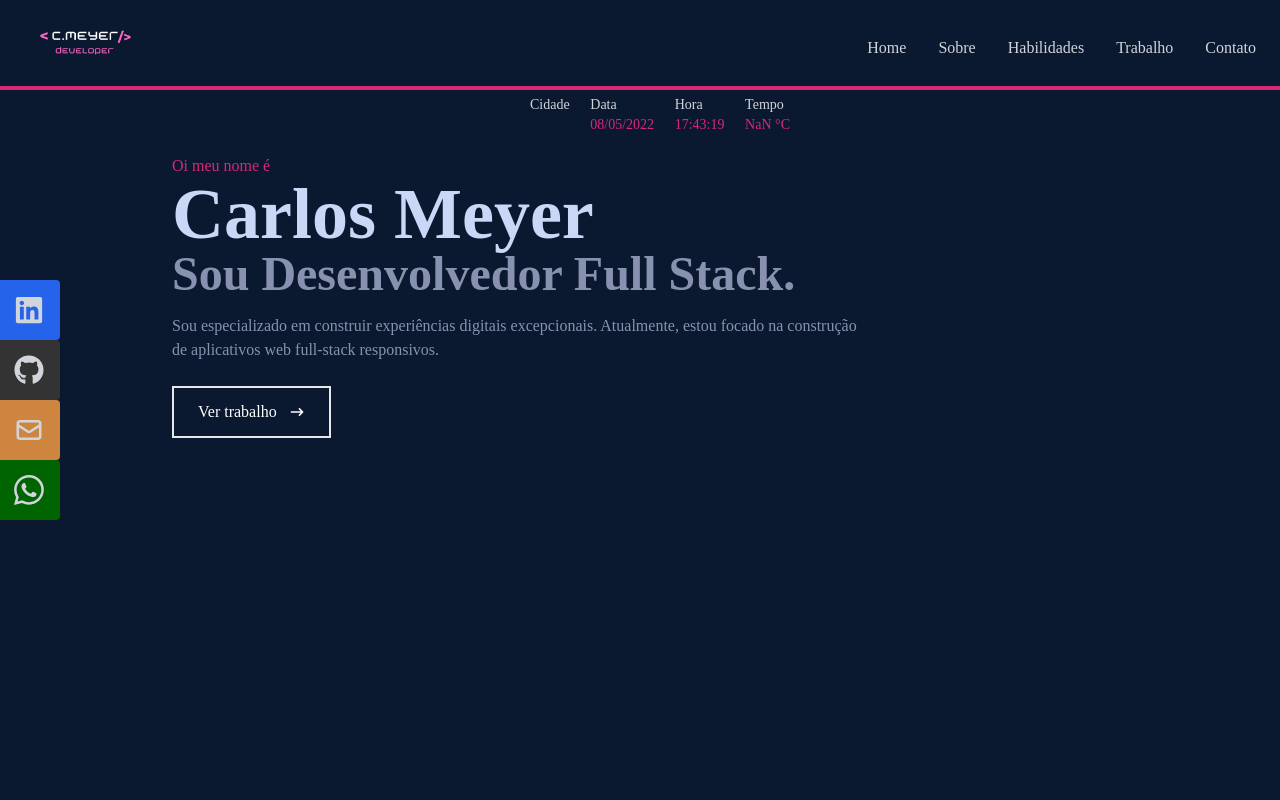
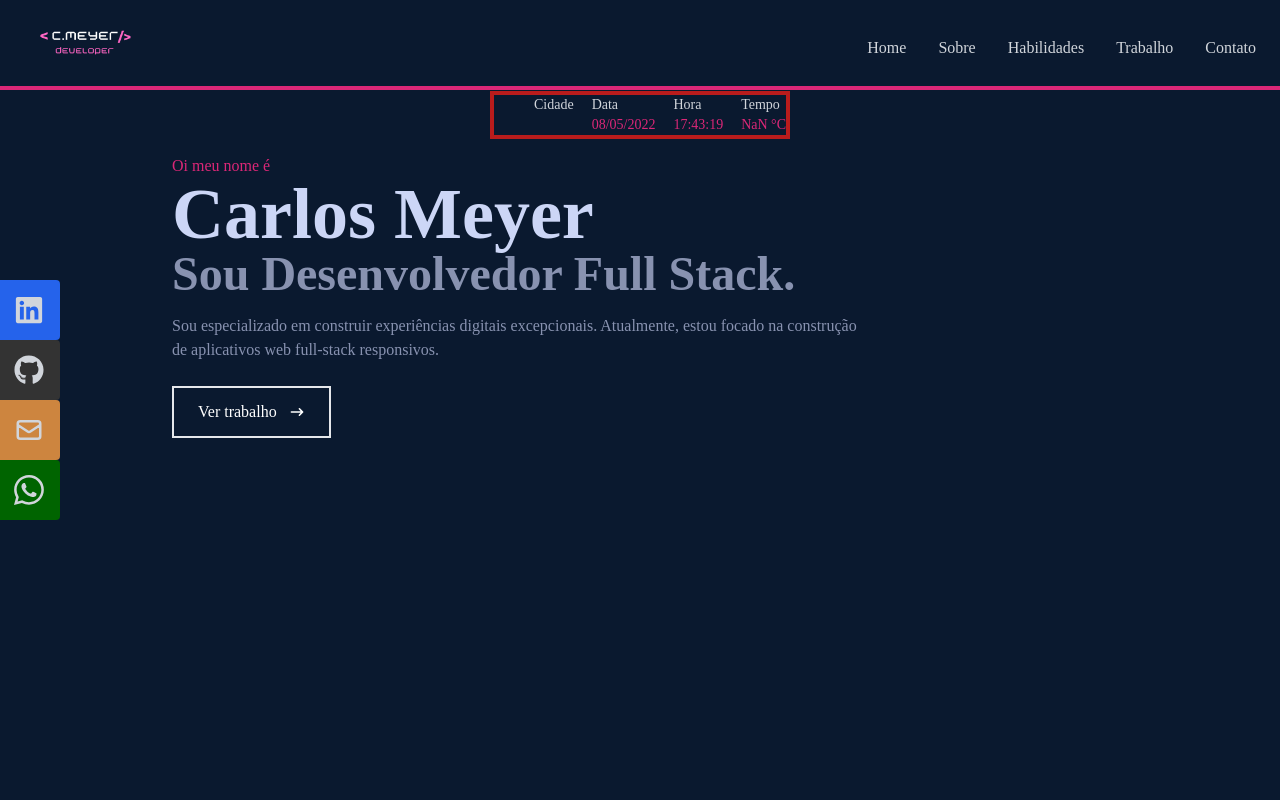
Before and after one commit to CarlosMeyer2021/portifolio, a React (Create React App) app: page / in a window 1280 px wide. Shown: the top 800 px of the page. Built offline with nearby package versions, Linux system fonts and the light colour scheme; no server answers.

Commit message:
portifolio v2.01

```diff
--- a/src/components/Clima.jsx
+++ b/src/components/Clima.jsx
@@ -43,7 +43,7 @@ const Clima = () => {
     /*Celular fica hidden*/
     <div className='flex justify-center items-center w-full bg-transparent text-sm text-gray-300 '>
 
-      <div className='fixed flex mt-[230px] justify-between items-center w-[300px] bg-transparent text-sm text-gray-300 pl-[40px]'>
+      <div className='fixed flex mt-[230px] justify-between items-center lg:w-[300px] md:w-[300px] sm:w-[400px] bg-transparent text-sm text-gray-300 pl-[40px] border-4 border-red-700'>
         <div>
           <label className='text-gray-300 text-sm mr-3' htmlFor="cidade" >Cidade</label><br />
           <span className='text-pink-600 mr-3'>
```
